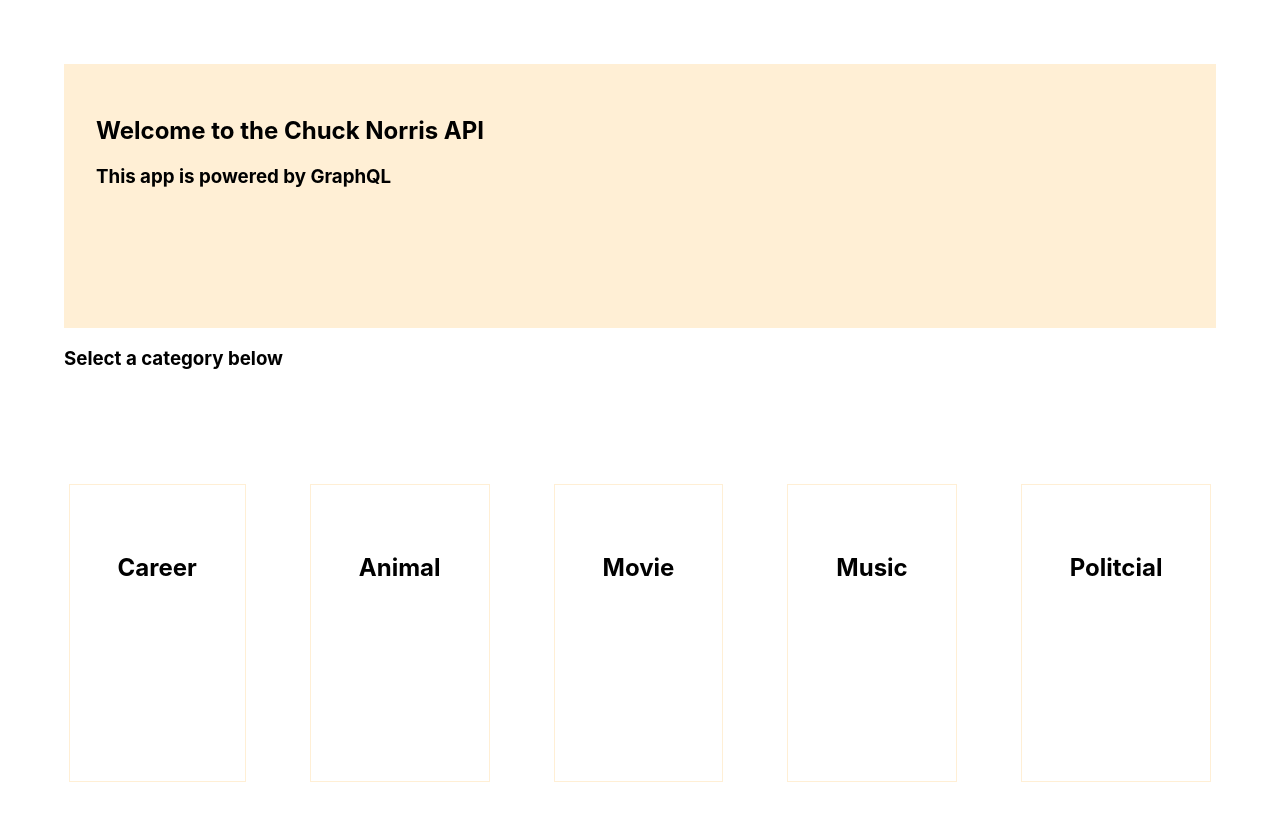
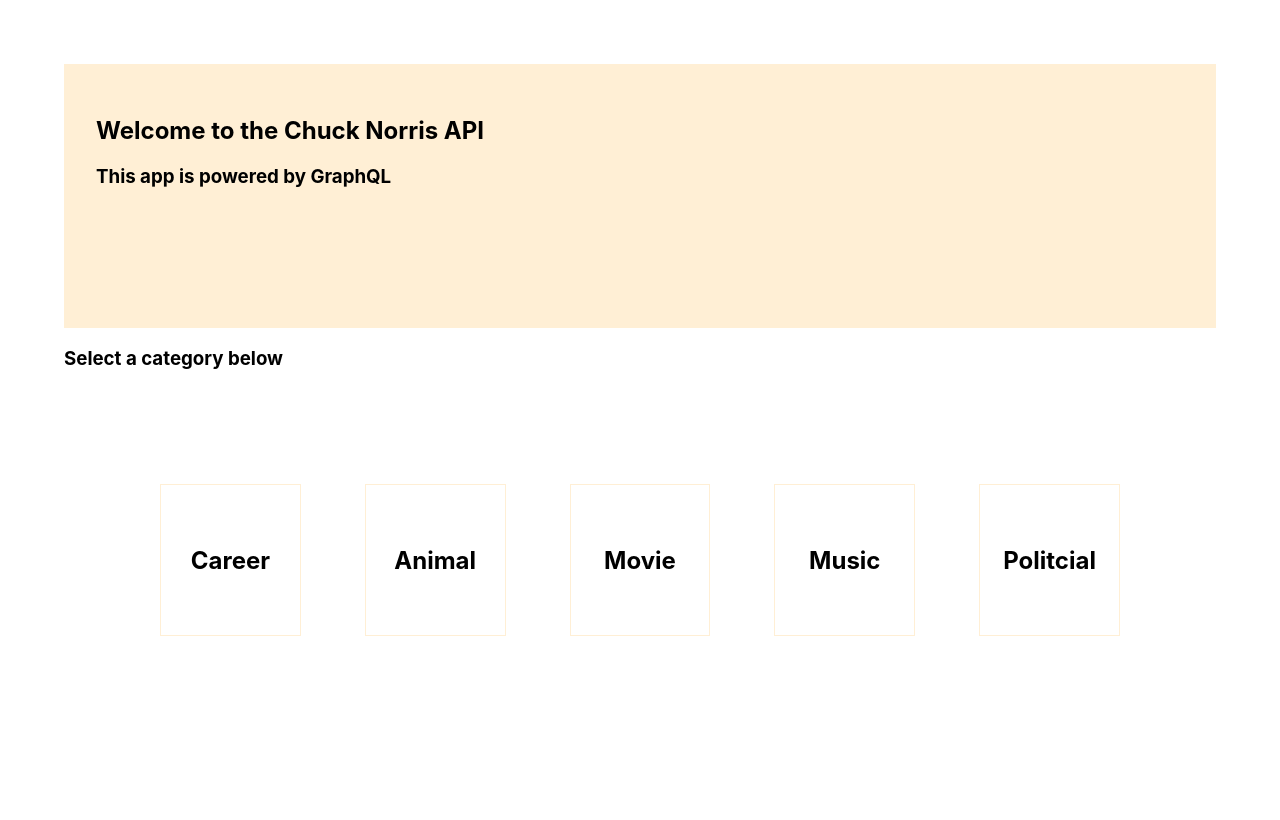
Before and after one commit to metse/chuck-norris, a React (Create React App) app: page / in a window 1280 px wide. Shown: the top 820 px of the page. Built offline with nearby package versions, Linux system fonts and the light colour scheme.

Commit message:
UI tweaks to card component

```diff
--- a/public/index.html
+++ b/public/index.html
@@ -10,34 +10,11 @@
       content="Web site created using create-react-app"
     />
     <link rel="apple-touch-icon" href="%PUBLIC_URL%/logo192.png" />
-    <!--
-      manifest.json provides metadata used when your web app is installed on a
-      user's mobile device or desktop. See https://developers.google.com/web/fundamentals/web-app-manifest/
-    -->
     <link rel="manifest" href="%PUBLIC_URL%/manifest.json" />
-    <!--
-      Notice the use of %PUBLIC_URL% in the tags above.
-      It will be replaced with the URL of the `public` folder during the build.
-      Only files inside the `public` folder can be referenced from the HTML.
-
-      Unlike "/favicon.ico" or "favicon.ico", "%PUBLIC_URL%/favicon.ico" will
-      work correctly both with client-side routing and a non-root public URL.
-      Learn how to configure a non-root public URL by running `npm run build`.
-    -->
-    <title>React App</title>
+    <title>Chuck Norris GraphQL</title>
   </head>
   <body>
     <noscript>You need to enable JavaScript to run this app.</noscript>
     <div id="root"></div>
-    <!--
-      This HTML file is a template.
-      If you open it directly in the browser, you will see an empty page.
-
-      You can add webfonts, meta tags, or analytics to this file.
-      The build step will place the bundled scripts into the <body> tag.
-
-      To begin the development, run `npm start` or `yarn start`.
-      To create a production bundle, use `npm run build` or `yarn build`.
-    -->
   </body>
 </html>
--- a/src/components/Card/index.tsx
+++ b/src/components/Card/index.tsx
@@ -2,12 +2,15 @@
 import styled from 'styled-components';
 
 const CardWrapper = styled.div`
-  width: 200px;
-  height: 200px;
+  width: 300px;
+  height: 150px;
   cursor: pointer;
   border: 0.25px solid papayawhip;
-  padding: 3em;
+  text-align: center;
   margin: 2em;
+  display: flex;
+  align-items: center;
+  justify-content: center;
 
   :hover {
     -webkit-box-shadow: 0 0.125rem 0.25rem rgba(0, 0, 0, 0.075);
```
